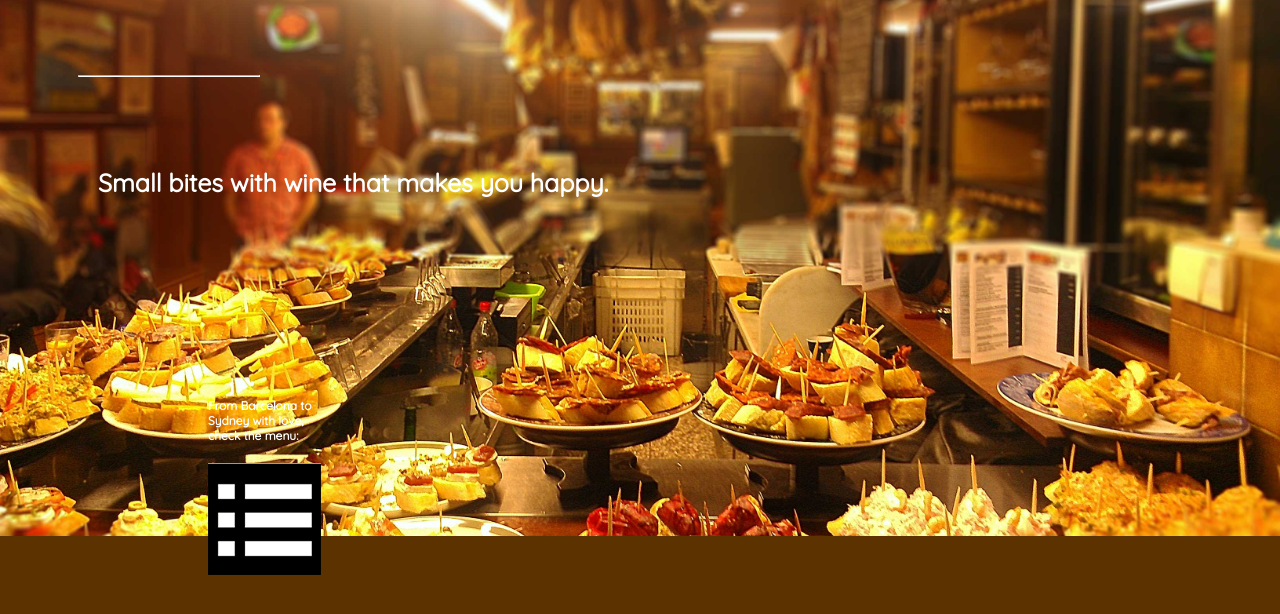
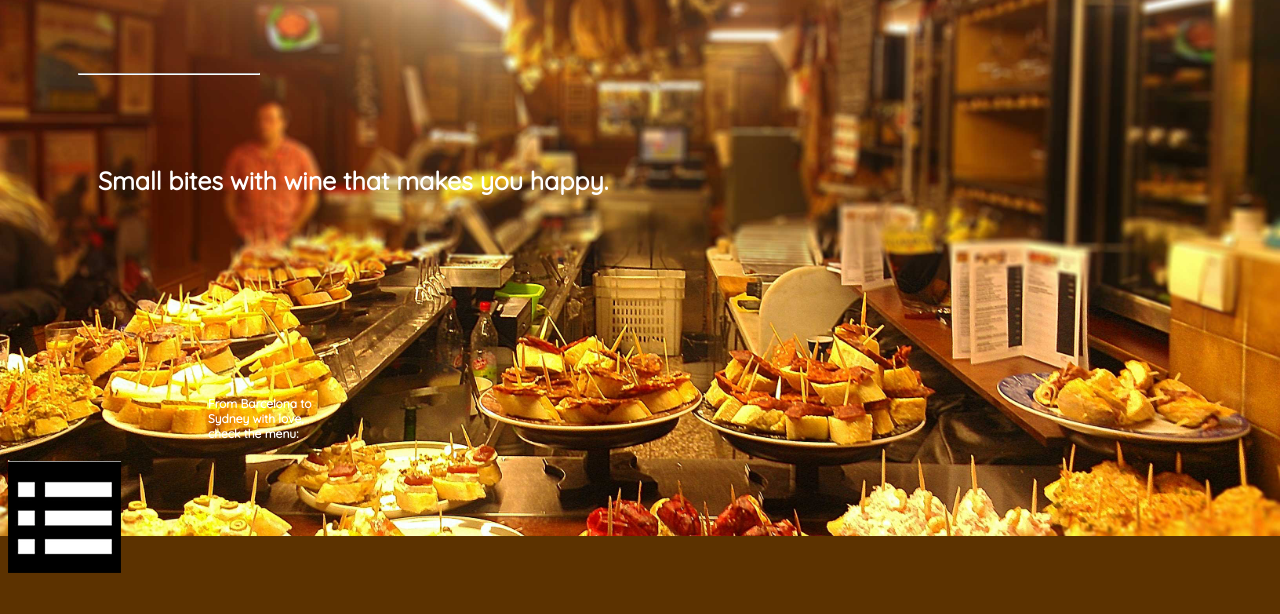
Before and after one commit to lauralopera/lauralopera.github.io, a plain HTML site: page unit4/index.html in a window 1280 px wide. Shown: the part 186-800 px from the top of the page. Drawn offline with Linux system fonts and the light colour scheme.

Commit message:
Update index.html

```diff
--- a/unit4/index.html
+++ b/unit4/index.html
@@ -7,12 +7,14 @@
 	<link href='http://fonts.googleapis.com/css?family=Quicksand' rel='stylesheet' type='text/css'>
 </head>
 <body>
+	<section>
 		<h1><img src="images/logo.png" alt="pintxos Logo"></h1>
 		<hr>
-	<section>
-		<p class="bites"> Small bites with wine that makes you happy.</P>
-		<p class="menu"> From Barcelona to<br>Sydney with love, <br> check the menu:</P>
-			<a class="button" href="http://www.pintxo.com/menus/" target="_blank"><img src="images/menu.png" alt="link to menu"></a>
+		<p class="bites"> Small bites with wine that makes you happy.</p>
 	</section>
+	<div>
+		<p class="menu"> From Barcelona to<br>Sydney with love, <br> check the menu:</p>
+		<img src="images/menu.png" alt="link to menu">
+	</div>
 </body>
 </html>
```
